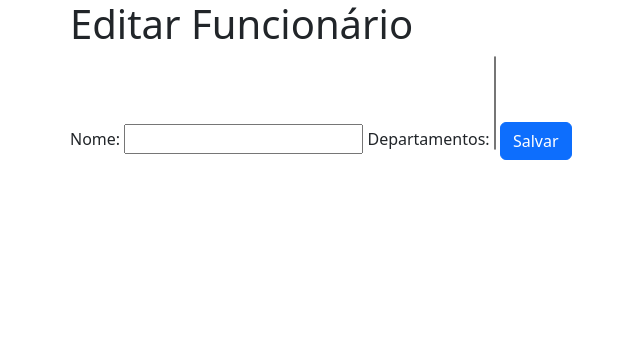
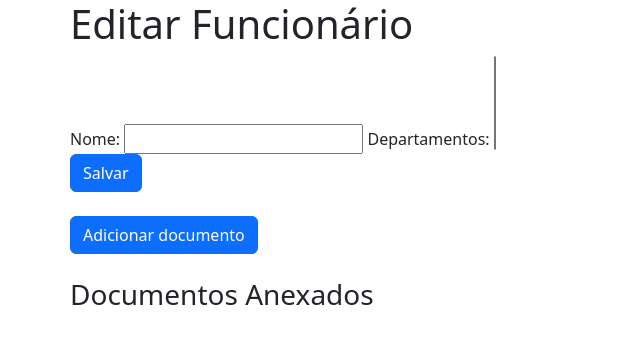
Before and after one commit to brenobarrosm/django_gestao_rh, a Django app: page /funcionarios/novo/ in a window 1280 px wide. Shown: the top 344 px of the page, without its empty margins (12-652 px from the left). Run offline with Django 4.2, Linux system fonts and the light colour scheme; data that the repository does not hold is empty; some libraries are stand-ins or nearby versions.

Commit message:
Implementando List e Create Documento na tela de Funcionario

```diff
--- a/apps/documentos/models.py
+++ b/apps/documentos/models.py
@@ -1,4 +1,5 @@
 from django.db import models
+from django.urls import reverse
 
 from apps.funcionarios.models import Funcionario
 
@@ -6,6 +7,10 @@ from apps.funcionarios.models import Funcionario
 class Documento(models.Model):
     descricao = models.CharField('Descrição', max_length=100)
     pertence = models.ForeignKey(Funcionario, on_delete=models.PROTECT)
+    arquivo = models.FileField('Arquivo', upload_to='documentos')
+
+    def get_absolute_url(self):
+        return reverse("update_funcionario", args=[self.pertence.id])
 
     def __str__(self):
         return self.descricao
--- /dev/null
+++ b/apps/documentos/urls.py
@@ -0,0 +1,7 @@
+from django.urls import path
+
+from .views import DocumentoCreate
+
+urlpatterns = [
+    path('novo/<int:funcionario_id>', DocumentoCreate.as_view(), name='create_documento'),
+]
--- a/apps/funcionarios/templates/funcionarios/funcionario_form.html
+++ b/apps/funcionarios/templates/funcionarios/funcionario_form.html
@@ -7,6 +7,16 @@
     <form method="post" autocomplete="off">
         {% csrf_token %}
         {{ form|bootstrap }}
+        <br>
         <button class="btn btn-primary" type="submit">Salvar</button>
     </form>
+    <br>
+    <a class="btn btn-primary" href="{% url 'create_documento' object.id %}">Adicionar documento</a>
+    <br>
+    <br>
+    <h3>Documentos Anexados</h3>
+    {% for documento in object.documento_set.all %}
+        <a href="{{ documento.arquivo.url }}">{{ documento.descricao }}</a>
+        <br>
+    {% endfor %}
 {% endblock main %}
--- a/gestao_rh/urls.py
+++ b/gestao_rh/urls.py
@@ -13,6 +13,8 @@ Including another URLconf
     1. Import the include() function: from django.urls import include, path
     2. Add a URL to urlpatterns:  path('blog/', include('blog.urls'))
 """
+from django.conf import settings
+from django.conf.urls.static import static
 from django.contrib import admin
 from django.urls import include, path
 
@@ -22,5 +24,6 @@ urlpatterns = [
     path('', include('apps.core.urls')),
     path('funcionarios/', include('apps.funcionarios.urls')),
     path('empresa/', include('apps.empresas.urls')),
-    path('departamentos/', include('apps.departamentos.urls'))
-]
+    path('departamentos/', include('apps.departamentos.urls')),
+    path('documento/', include('apps.documentos.urls'))
+] + static(settings.MEDIA_URL, document_root=settings.MEDIA_ROOT)
```
Also changed, not shown: apps/documentos/templates/documentos/documento_form.html (added, +10 -0 lines), apps/documentos/views.py (+16 -1 lines), apps/documentos/migrations/0004_documento_arquivo.py (added), media/documentos/Breno_mongelo.jpg (added).
